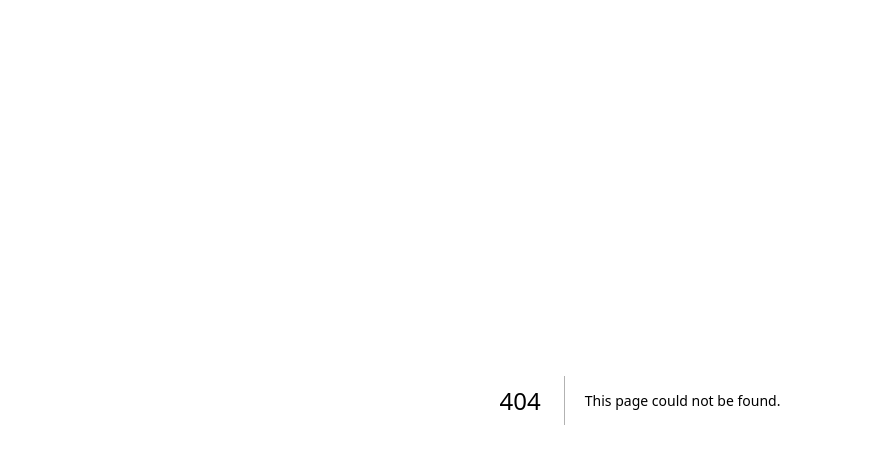
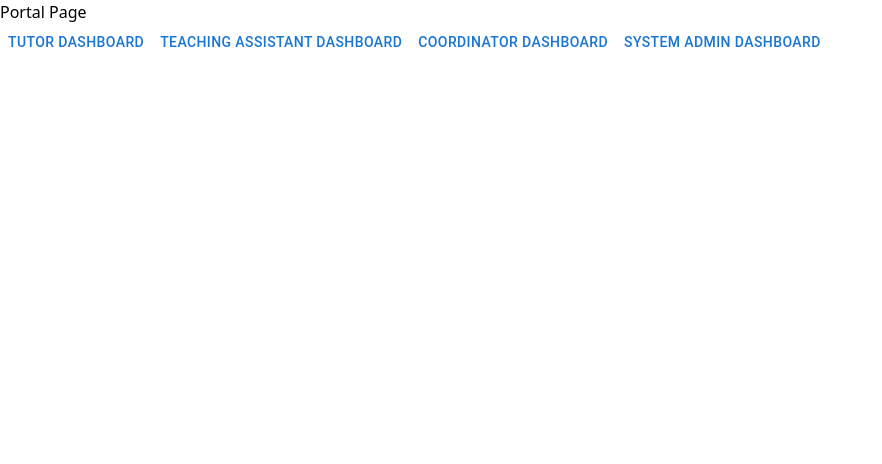
Before and after one commit to Angrypuncake/CATAMS-Prototype, a Next.js app in the folder project/: page /portal in a window 1280 px wide. Before the commit this address had no page. Shown: the top 464 px of the page, without its empty margins (0-882 px from the left). Built offline with nearby package versions, Linux system fonts and the light colour scheme.

Commit message:
feat(frontend) : [IS-22] Create page for portal page with 4 button for each role and coordinator/tutor page

```diff
--- /dev/null
+++ b/project/app/portal/page.tsx
@@ -0,0 +1,18 @@
+
+import React from 'react'
+import { Button } from '@mui/material'
+const page = () => {
+  return (
+    <div className='flex flex-col'>
+        <div>
+            <h1>Portal Page</h1>
+            <Button type="link" href="/tutor">Tutor Dashboard</Button>
+            <Button type="link" href="/assistent">Teaching assistant Dashboard</Button>
+            <Button type="link" href="/coordinator">Coordinator Dashboard</Button>
+            <Button type="link" href="/admin">System Admin Dashboard</Button>
+        </div>
+    </div>
+  )
+}
+
+export default page
```
Also changed, not shown: project/app/dashboard/coordinator/page.tsx (added, +11 -0 lines), project/app/dashboard/tutor/page.tsx (added, +11 -0 lines).
